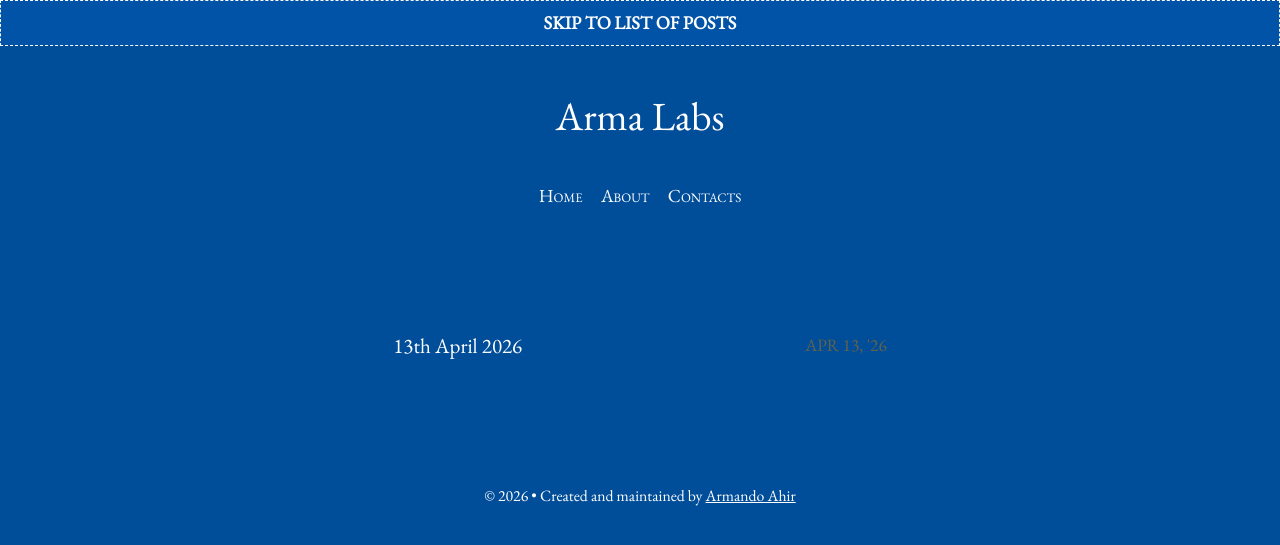
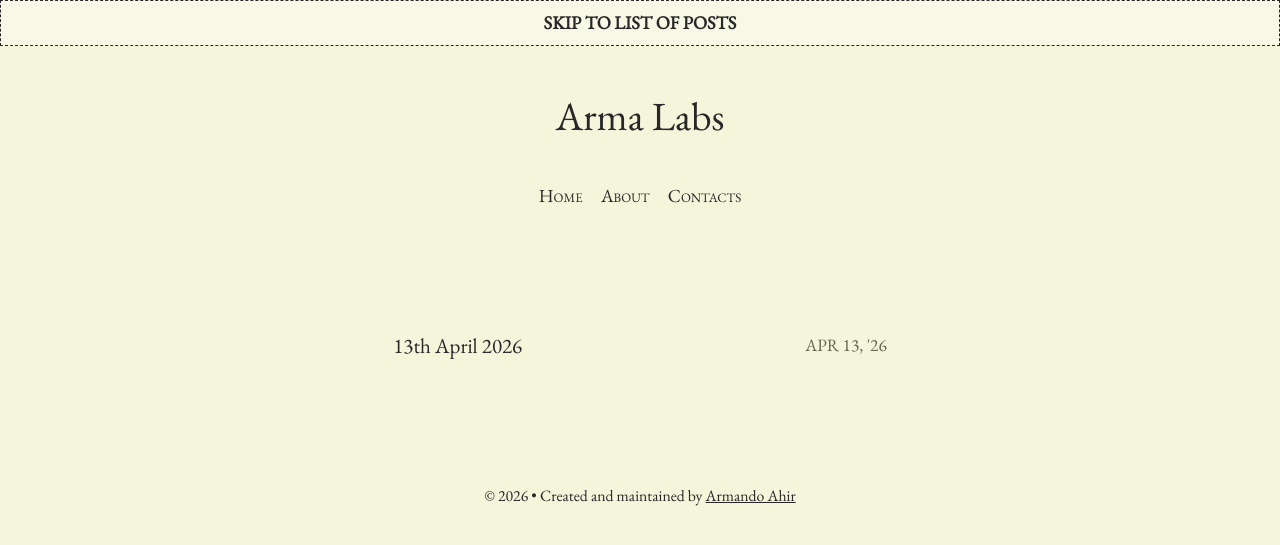
Before and after one commit to armandoahir/armandoahir.github.io, a Jekyll site: the page built from index.html, in a window 1280 px wide. Shown: the top 545 px of the page. Built offline with Jekyll 4.4.1, drawn with Linux system fonts in a browser that asks for light colours; the list of posts is cut into pages by our own code.

Commit message:
[13th Apr] color update

```diff
--- a/_sass/_variables.scss
+++ b/_sass/_variables.scss
@@ -1,6 +1,6 @@
-$brand-color:         #004d99;
+$brand-color:         #F5F5DC;
 $highlight:           lighten($brand-color, 35%);
-$text-color:          #ffffff;
+$text-color:          #282828;
 $muted-text-color:    #64644B;
 $font-family:         "EB Garamond", Garamond, "Times New Roman", serif;
 
```
